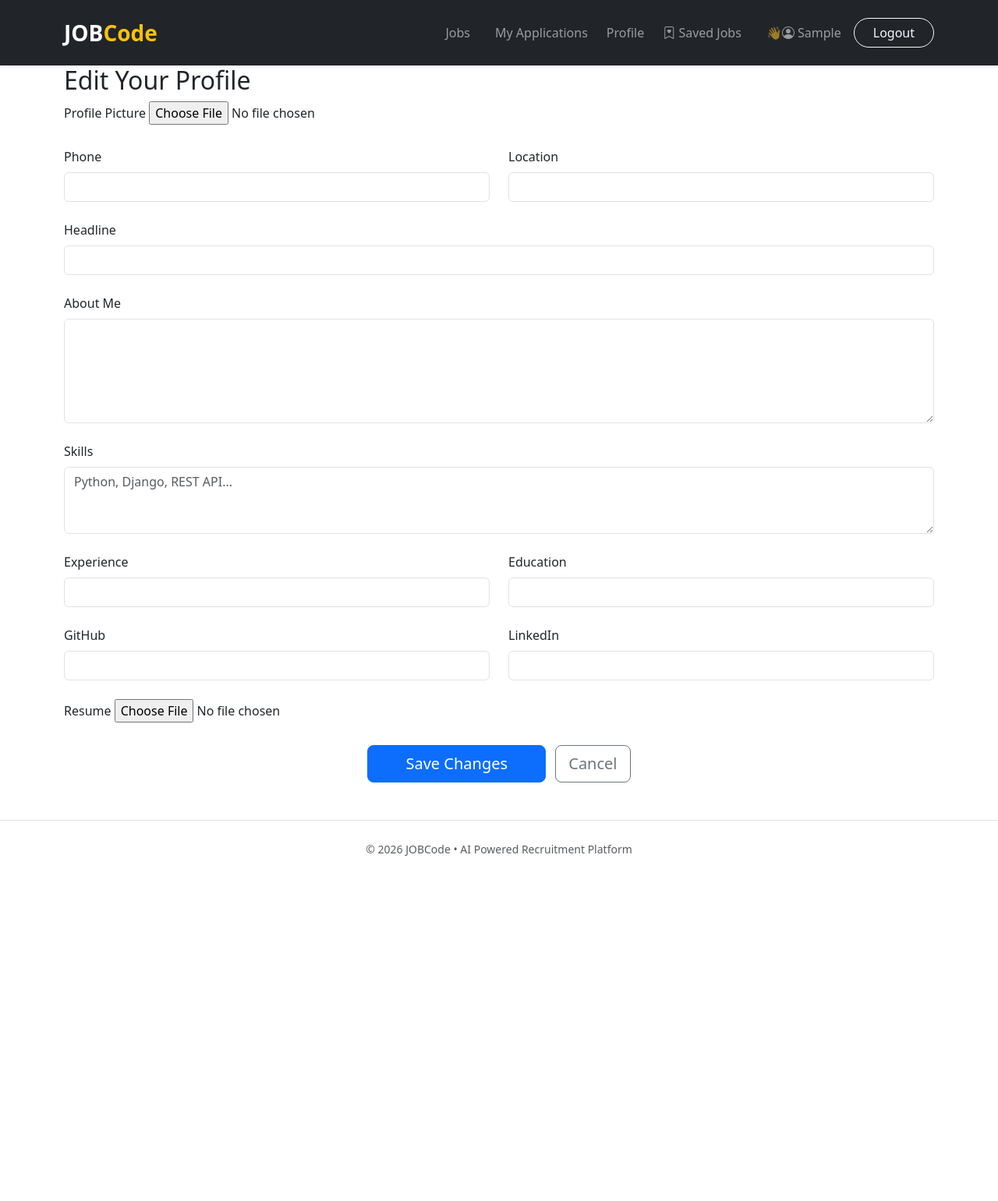
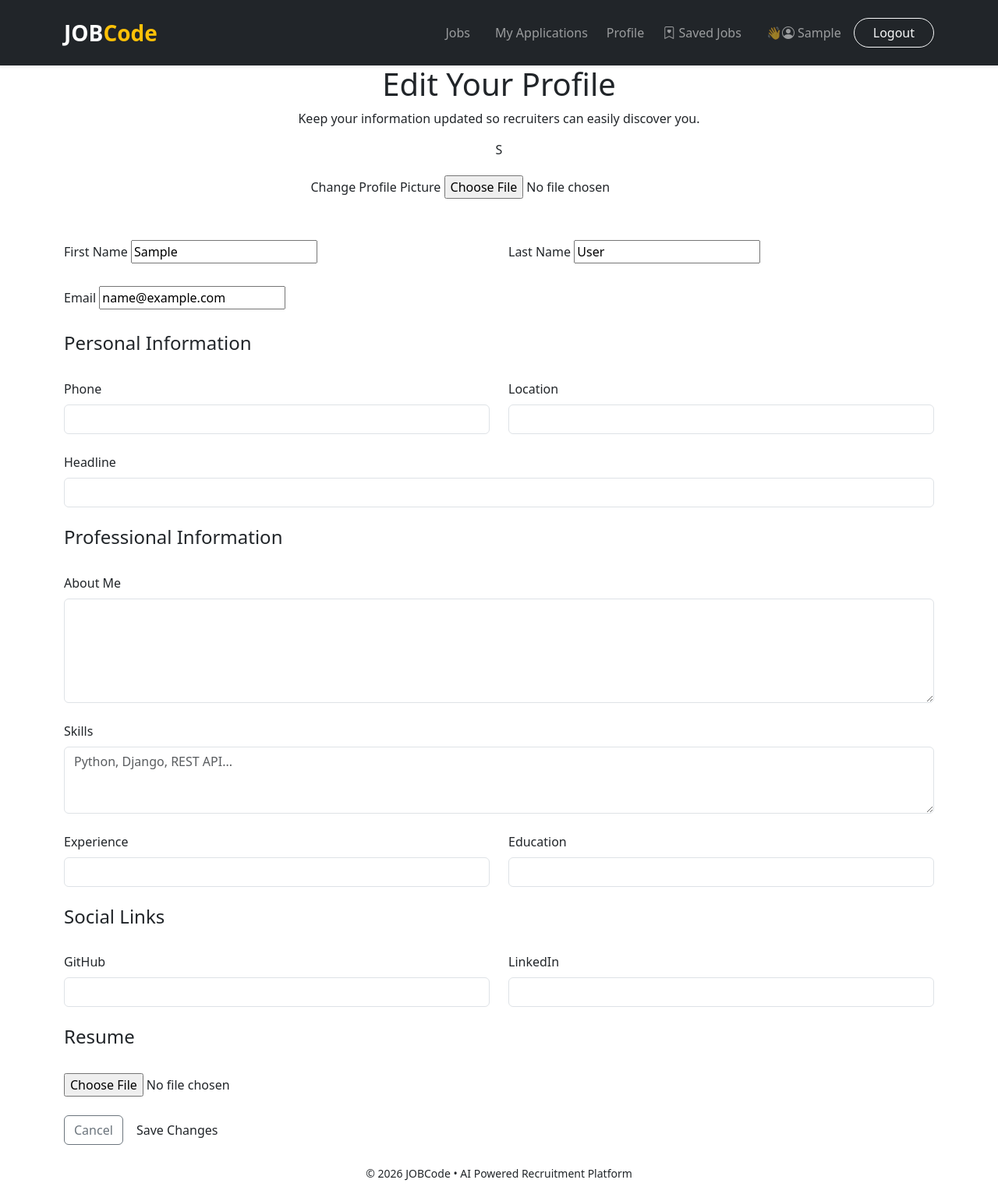
Before and after one commit to Jawahar28/AI-Powered-Job-Portal, a Django app: page /profile/edit/ in a window 1280 px wide. Shown: the whole page at 78% size. Before the commit the page ends 1099 px from the top, so only its background shows below. Run offline with Django 5.2, Linux system fonts and the light colour scheme; the visitor is signed in with stand-in values (Sample User, id 1).

Commit message:
Re-Designed Edit Profile

```diff
--- a/accounts/forms.py
+++ b/accounts/forms.py
@@ -76,7 +76,6 @@
     )
 
 class CandidateProfileForm(forms.ModelForm):
-
     class Meta:
         model = CandidateProfile
 
@@ -112,3 +111,13 @@
             "github": forms.URLInput(attrs={"class": "form-control"}),
             "linkedin": forms.URLInput(attrs={"class": "form-control"}),
         }
+
+class UserUpdateForm(forms.ModelForm):
+    class Meta:
+        model = User
+
+        fields = [
+            "first_name",
+            "last_name",
+            "email",
+        ]
--- a/accounts/templates/accounts/candidate/edit_profile.html
+++ b/accounts/templates/accounts/candidate/edit_profile.html
@@ -12,155 +12,332 @@
 
 {% block content %}
 
+<section class="edit-hero">
+
+    <div class="container text-center">
+
+        <h1>Edit Your Profile</h1>
+
+        <p>
+            Keep your information updated so recruiters can easily discover you.
+        </p>
+
+    </div>
+
+</section>
+
 <section class="edit-profile-section">
 
     <div class="container">
 
         <div class="edit-card">
 
-            <h2>Edit Your Profile</h2>
-
-            <form method="POST" enctype="multipart/form-data" novalidate>
+            <form method="POST"
+                  enctype="multipart/form-data"
+                  novalidate>
 
                 {% csrf_token %}
 
                 {% if form.errors %}
 
-                <div class="alert alert-danger">
+                    <div class="alert alert-danger">
 
-                    Please correct the errors below.
+                        Please correct the errors below.
 
-                </div>
+                    </div>
 
                 {% endif %}
 
                 <div class="row g-4">
 
-                    <!-- Profile Picture -->
+                    <!-- ==========================
+                         Profile Picture
+                    =========================== -->
 
-                    <div class="col-12">
+                    <div class="col-12 text-center mb-4">
 
-                        <label class="form-label">Profile Picture</label>
+                        {% if profile.profile_picture %}
+
+                            <img
+                                src="{{ profile.profile_picture.url }}"
+                                class="profile-preview"
+                                alt="Profile Picture">
+
+                        {% else %}
+
+                            <div class="avatar-placeholder">
+
+                                {{ request.user.username|first|upper }}
+
+                            </div>
+
+                        {% endif %}
+
+                        <label class="form-label mt-4">
+
+                            Change Profile Picture
+
+                        </label>
 
                         {{ form.profile_picture }}
 
                     </div>
 
-                    <!-- Phone -->
+                    <!-- ==========================
+                         Basic Information
+                    =========================== -->
 
                     <div class="col-md-6">
 
-                        <label class="form-label">Phone</label>
+                        <label class="form-label">
+
+                            First Name
+
+                        </label>
+
+                        {{ user_form.first_name }}
+
+                    </div>
+
+                    <div class="col-md-6">
+
+                        <label class="form-label">
+
+                            Last Name
+
+                        </label>
+
+                        {{ user_form.last_name }}
+
+                    </div>
+
+                    <div class="col-12">
+
+                        <label class="form-label">
+
+                            Email
+
+                        </label>
+
+                        {{ user_form.email }}
+
+                    </div>
+
+                    <!-- ==========================
+                         Personal Information
+                    =========================== -->
+
+                    <div class="col-12">
+
+                        <h4 class="section-title">
+
+                            Personal Information
+
+                        </h4>
+
+                    </div>
+
+                    <div class="col-md-6">
+
+                        <label class="form-label">
+
+                            Phone
+
+                        </label>
 
                         {{ form.phone }}
 
                     </div>
 
-                    <!-- Location -->
-
                     <div class="col-md-6">
 
-                        <label class="form-label">Location</label>
+                        <label class="form-label">
+
+                            Location
+
+                        </label>
 
                         {{ form.location }}
 
                     </div>
 
-                    <!-- Headline -->
-
                     <div class="col-12">
 
-                        <label class="form-label">Headline</label>
+                        <label class="form-label">
+
+                            Headline
+
+                        </label>
 
                         {{ form.headline }}
 
                     </div>
 
-                    <!-- Bio -->
+                    <!-- ==========================
+                         Professional Information
+                    =========================== -->
 
                     <div class="col-12">
 
-                        <label class="form-label">About Me</label>
+                        <h4 class="section-title">
+
+                            Professional Information
+
+                        </h4>
+
+                    </div>
+
+                    <div class="col-12">
+
+                        <label class="form-label">
+
+                            About Me
+
+                        </label>
 
                         {{ form.bio }}
 
                     </div>
 
-                    <!-- Skills -->
-
                     <div class="col-12">
 
-                        <label class="form-label">Skills</label>
+                        <label class="form-label">
+
+                            Skills
+
+                        </label>
 
                         {{ form.skills }}
 
                     </div>
 
-                    <!-- Experience -->
-
                     <div class="col-md-6">
 
-                        <label class="form-label">Experience</label>
+                        <label class="form-label">
+
+                            Experience
+
+                        </label>
 
                         {{ form.experience }}
 
                     </div>
 
-                    <!-- Education -->
-
                     <div class="col-md-6">
 
-                        <label class="form-label">Education</label>
+                        <label class="form-label">
+
+                            Education
+
+                        </label>
 
                         {{ form.education }}
 
                     </div>
 
-                    <!-- GitHub -->
+                    <!-- ==========================
+                         Social Links
+                    =========================== -->
+
+                    <div class="col-12">
+
+                        <h4 class="section-title">
+
+                            Social Links
+
+                        </h4>
+
+                    </div>
 
                     <div class="col-md-6">
 
-                        <label class="form-label">GitHub</label>
+                        <label class="form-label">
+
+                            GitHub
+
+                        </label>
 
                         {{ form.github }}
 
                     </div>
 
-                    <!-- LinkedIn -->
-
                     <div class="col-md-6">
 
-                        <label class="form-label">LinkedIn</label>
+                        <label class="form-label">
+
+                            LinkedIn
+
+                        </label>
 
                         {{ form.linkedin }}
 
                     </div>
 
-                    <!-- Resume -->
+                    <!-- ==========================
+                         Resume
+                    =========================== -->
 
                     <div class="col-12">
 
-                        <label class="form-label">Resume</label>
+                        <h4 class="section-title">
 
-                        {{ form.resume }}
+                            Resume
+
+                        </h4>
 
                     </div>
 
-                    <div class="col-12 text-center mt-4">
+                    <div class="col-12">
 
-                        <button type="submit"
-                                class="btn btn-primary btn-lg px-5">
+                        {% if profile.resume %}
 
-                            Save Changes
+                            <p class="current-file mb-3">
 
-                        </button>
+                                📄 Current Resume:
 
-                        <a href="{% url 'profile' %}"
-                        class="btn btn-outline-secondary btn-lg ms-2">
+                                <a href="{{ profile.resume.url }}"
+                                   target="_blank">
 
-                            Cancel
+                                    View Resume
 
-                        </a>
+                                </a>
+
+                            </p>
+
+                        {% endif %}
+
+                        <div class="resume-upload">
+
+                            {{ form.resume }}
+
+                        </div>
+
+                    </div>
+
+                    <!-- ==========================
+                         Buttons
+                    =========================== -->
+
+                    <div class="col-12">
+
+                        <div class="action-buttons">
+
+                            <a href="{% url 'profile' %}"
+                               class="btn btn-outline-secondary">
+
+                                Cancel
+
+                            </a>
+
+                            <button
+                                type="submit"
+                                class="btn save-btn">
+
+                                Save Changes
+
+                            </button>
+
+                        </div>
 
                     </div>
 
--- a/accounts/views.py
+++ b/accounts/views.py
@@ -1,5 +1,5 @@
 from django.shortcuts import render, redirect
-from .forms import RegisterForm, LoginForm, CandidateProfileForm
+from .forms import RegisterForm, LoginForm, CandidateProfileForm, UserUpdateForm
 from django.contrib.auth import login, logout
 from django.contrib.auth.decorators import login_required
 
@@ -86,14 +86,44 @@
 def edit_profile(request):
     profile = request.user.profile
 
-    if request.method == 'POST':
-        form = CandidateProfileForm(request.POST, request.FILES, instance=profile)
+    if request.method == "POST":
 
-        if form.is_valid():
-            form.save()
+        user_form = UserUpdateForm(
+            request.POST,
+            instance=request.user
+        )
+
+        profile_form = CandidateProfileForm(
+            request.POST,
+            request.FILES,
+            instance=profile
+        )
+
+        if user_form.is_valid() and profile_form.is_valid():
+
+            user_form.save()
+            profile_form.save()
+
             return redirect("profile")
 
     else:
-        form = CandidateProfileForm(instance=profile)
 
-    return render(request, "accounts/candidate/edit_profile.html",{"form":form})
+        user_form = UserUpdateForm(
+            instance=request.user
+        )
+
+        profile_form = CandidateProfileForm(
+            instance=profile
+        )
+
+    context = {
+        "user_form": user_form,
+        "form": profile_form,
+        "profile": profile,
+    }
+
+    return render(
+        request,
+        "accounts/candidate/edit_profile.html",
+        context
+    )
--- a/templates/base.html
+++ b/templates/base.html
@@ -175,15 +175,16 @@
 {% block content %}
 {% endblock %}
 
-<footer class="text-center py-4 mt-5 border-top">
+<footer class="footer text-center py-4">
 
-    <small class="text-muted">
+    <small>
 
         © 2026 JOBCode • AI Powered Recruitment Platform
 
     </small>
 
 </footer>
+
 
 <!-- Bootstrap JS -->
 
```
Also changed, not shown: accounts/templates/accounts/candidate/profile.html (+10 -1 lines).
